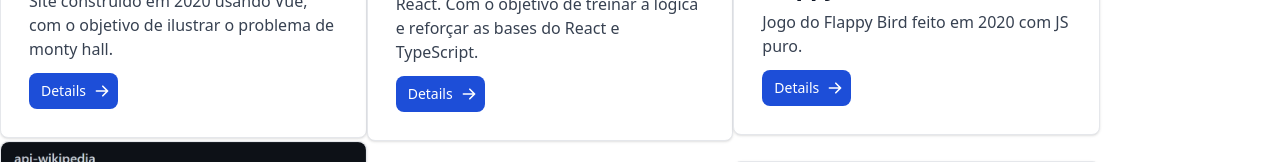
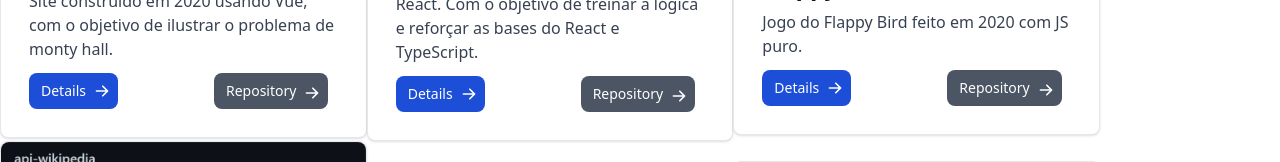
Before and after one commit to joelvitorniino/portfolio, a Next.js app: page /projects in a window 1280 px wide. Shown: the part 378-540 px from the top of the page. Built offline with nearby package versions, Linux system fonts and the light colour scheme; grey boxes are pictures that could not be loaded.

Commit message:
feat: button repository on card

```diff
--- a/pages/components/Card.tsx
+++ b/pages/components/Card.tsx
@@ -11,6 +11,7 @@ interface CardProps {
     url: string;
     title: string;
     description: string;
+    repository: string;
 };
 
 export default function Card(props: CardProps) {
@@ -51,6 +52,26 @@ export default function Card(props: CardProps) {
             ></path>
           </svg>
         </Link>
+
+        <Link
+          href={props.repository}
+          className="inline-flex items-end px-3 py-2 ml-24 text-sm font-medium text-center text-white bg-gray-600 rounded-lg hover:bg-blue-800 focus:ring-4 focus:outline-none focus:ring-blue-300 dark:bg-gray-700 dark:hover:bg-gray-800 dark:focus:ring-gray-600"
+        >
+          Repository
+          <svg
+            aria-hidden="true"
+            className="w-4 h-4 ml-2 -mr-1"
+            fill="currentColor"
+            viewBox="0 0 20 20"
+            xmlns="http://www.w3.org/2000/svg"
+          >
+            <path
+              fill-rule="evenodd"
+              d="M10.293 3.293a1 1 0 011.414 0l6 6a1 1 0 010 1.414l-6 6a1 1 0 01-1.414-1.414L14.586 11H3a1 1 0 110-2h11.586l-4.293-4.293a1 1 0 010-1.414z"
+              clip-rule="evenodd"
+            ></path>
+          </svg>
+        </Link>
       </div>
     </div>
   );
```
